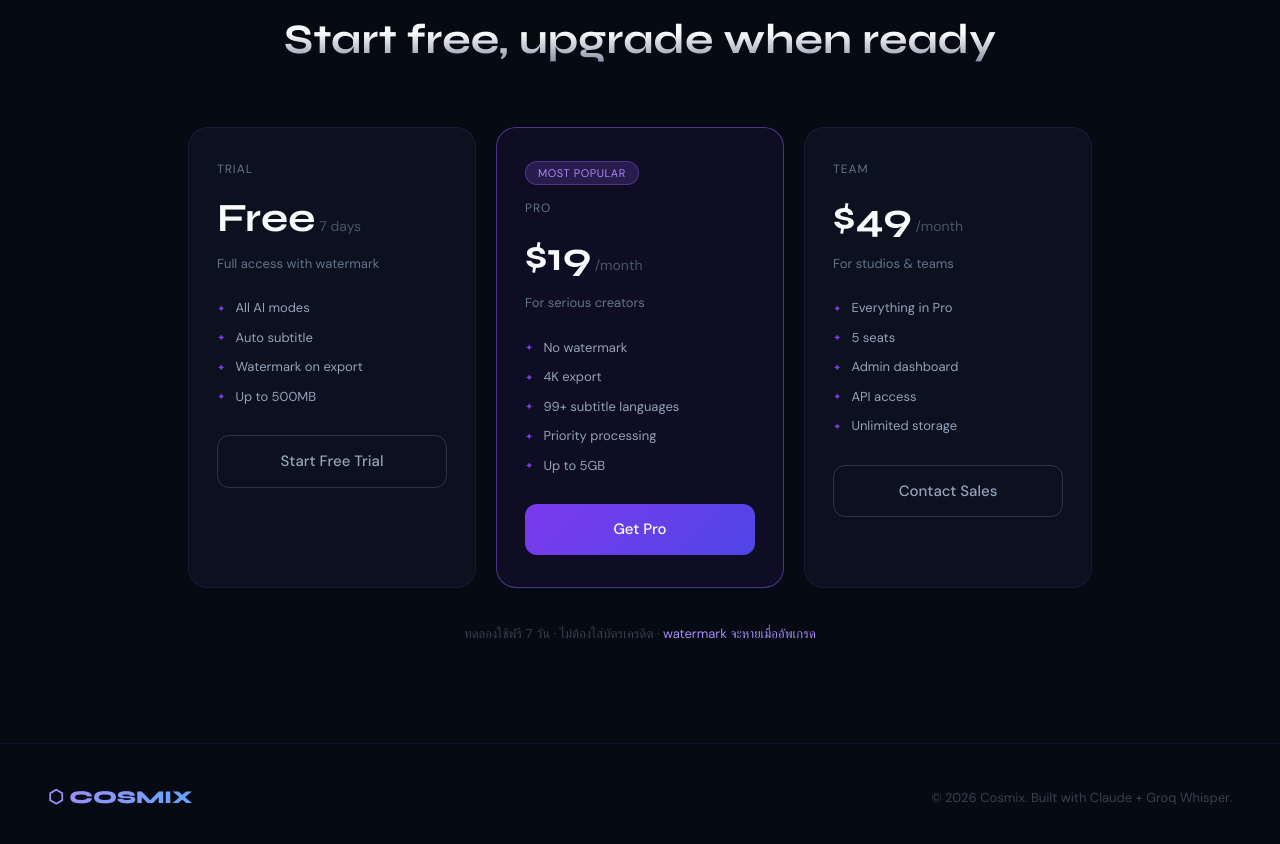
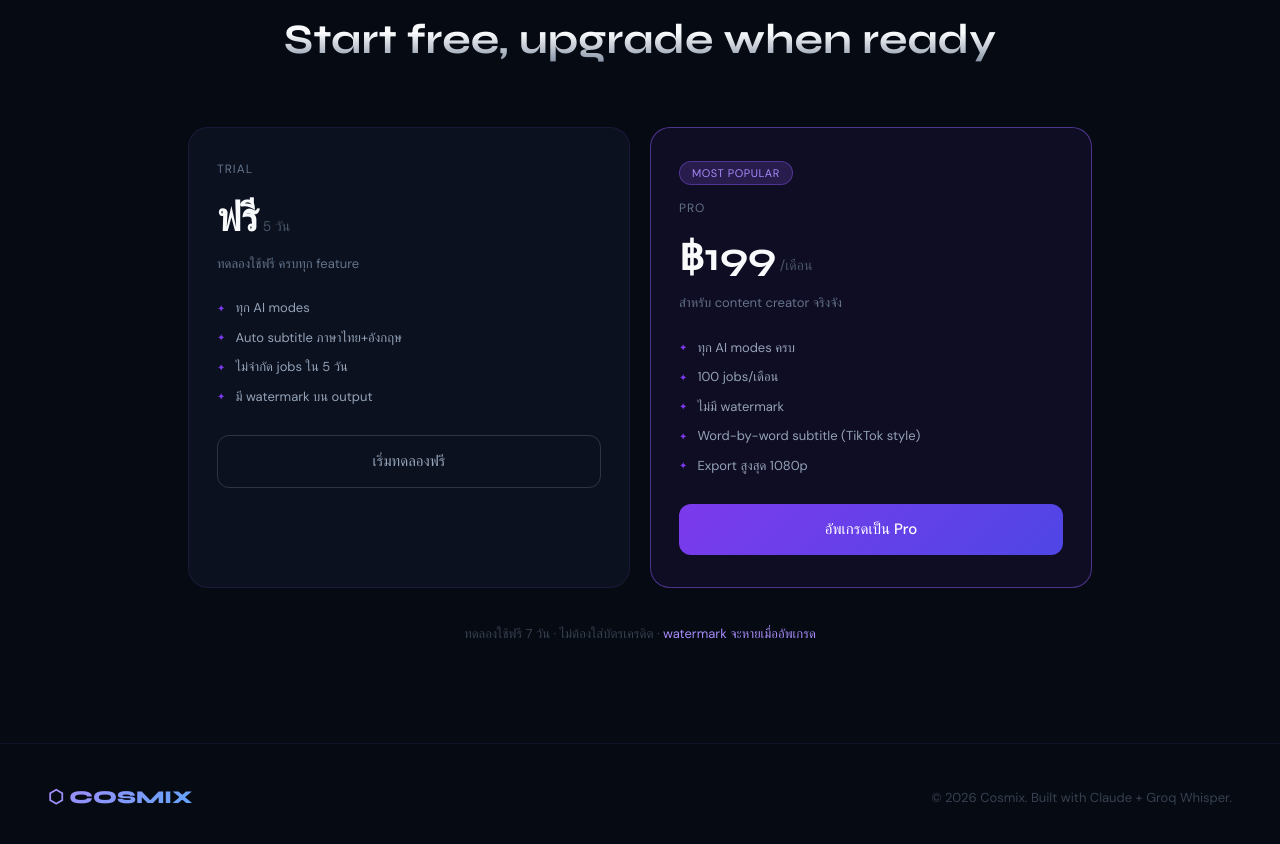
Before and after one commit to SupakornL/cosmix, a React (Vite) app in the folder frontend/: page / in a window 1280 px wide. Shown: the part 1900-2744 px from the top of the page. Built offline with nearby package versions, Linux system fonts and the light colour scheme.

Commit message:
Update LandingPage pricing to match 2 plans

```diff
--- a/frontend/src/pages/LandingPage.tsx
+++ b/frontend/src/pages/LandingPage.tsx
@@ -41,30 +41,23 @@ const FEATURES = [
 const PLANS = [
   {
     name: 'Trial',
-    price: 'Free',
-    period: '7 days',
-    desc: 'Full access with watermark',
-    features: ['All AI modes', 'Auto subtitle', 'Watermark on export', 'Up to 500MB'],
-    cta: 'Start Free Trial',
+    price: 'ฟรี',
+    period: '5 วัน',
+    desc: 'ทดลองใช้ฟรี ครบทุก feature',
+    features: ['ทุก AI modes', 'Auto subtitle ภาษาไทย+อังกฤษ', 'ไม่จำกัด jobs ใน 5 วัน', 'มี watermark บน output'],
+    cta: 'เริ่มทดลองฟรี',
     featured: false,
+    plan: 'trial',
   },
   {
     name: 'Pro',
-    price: '$19',
-    period: '/month',
-    desc: 'For serious creators',
-    features: ['No watermark', '4K export', '99+ subtitle languages', 'Priority processing', 'Up to 5GB'],
-    cta: 'Get Pro',
+    price: '฿199',
+    period: '/เดือน',
+    desc: 'สำหรับ content creator จริงจัง',
+    features: ['ทุก AI modes ครบ', '100 jobs/เดือน', 'ไม่มี watermark', 'Word-by-word subtitle (TikTok style)', 'Export สูงสุด 1080p'],
+    cta: 'อัพเกรดเป็น Pro',
     featured: true,
-  },
-  {
-    name: 'Team',
-    price: '$49',
-    period: '/month',
-    desc: 'For studios & teams',
-    features: ['Everything in Pro', '5 seats', 'Admin dashboard', 'API access', 'Unlimited storage'],
-    cta: 'Contact Sales',
-    featured: false,
+    plan: 'pro',
   },
 ]
 
@@ -198,7 +191,7 @@ export default function LandingPage() {
         </div>
         <div style={{ display: 'flex', gap: 12 }}>
           <button className="btn-outline" style={{ padding: '8px 20px', fontSize: 13 }} onClick={() => navigate('/login')}>Log in</button>
-          <button className="btn-primary" style={{ padding: '8px 20px', fontSize: 13 }} onClick={() => navigate('/register')}>Try free 7 days</button>
+          <button className="btn-primary" style={{ padding: '8px 20px', fontSize: 13 }} onClick={() => navigate('/register')}>ทดลองฟรี 5 วัน</button>
         </div>
       </nav>
 
```
